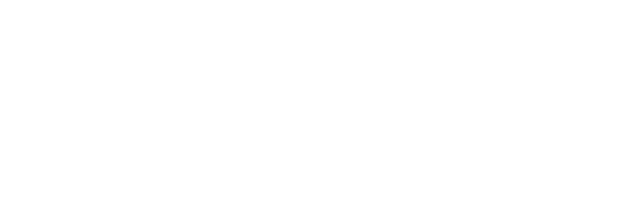
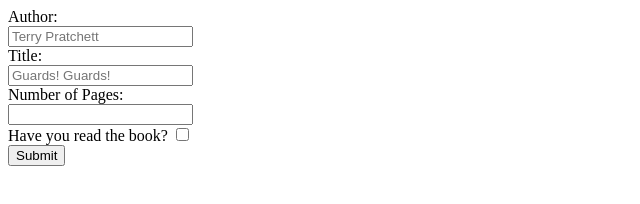
Before and after one commit to jalamb5/booklist, a plain HTML site: page index.html in a window 1280 px wide. Shown: the whole page, without its empty margins (0-640 px from the left). Drawn offline with Linux system fonts and the light colour scheme.

Commit message:
add book form

```diff
--- a/index.html
+++ b/index.html
@@ -9,6 +9,27 @@
   <title>Book List</title>
 </head>
 <body>
+  <div class="addBook">
+    <form id="bookForm" action="" method="POST">
 
+      <label for="author">Author:</label><br/>
+      <input type="text" id="author" class="author" placeholder="Terry Pratchett" required/> <br />
+
+      <label for="title">Title:</label><br/>
+      <input type="text" id="title" class="title" placeholder="Guards! Guards!" required/> <br />
+
+      <label for="pages">Number of Pages:</label><br/>
+      <input type="number" id="pages" class="pages" min="1" required/> <br />
+
+      <span class="readQuestion">Have you read the book?</span>
+      <label class="switch" for="read">
+          <input type="checkbox" id="read" class="read"/>
+          <span class="slider round"></span>
+      </label>
+      <br />
+
+      <button type="submit" class="submitBtn"> Submit </button>
+  </form>
+  </div>
 </body>
 </html>
--- a/script.js
+++ b/script.js
@@ -1,3 +1,5 @@
+let myLibrary = [];
+
 function Book(title, author, pages, read) {
   this.title = title
   this.author = author
@@ -7,3 +9,7 @@
     return title + author + ", " + pages + " pages"
   }
 }
+
+function addBookToLibrary() {
+
+}
```
